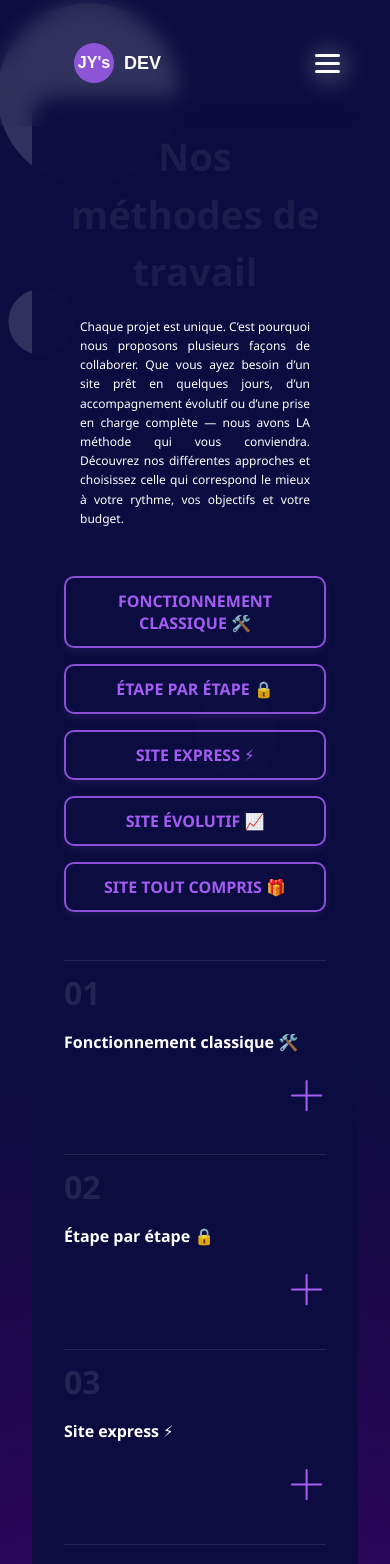
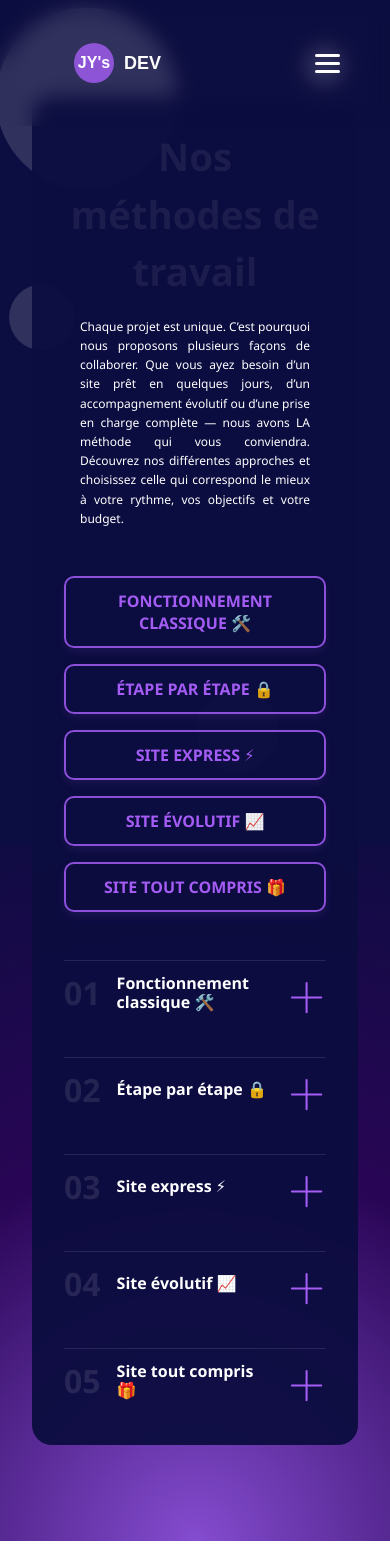
Before and after one commit to ledzsucrey213/jy-dev, a React (Vite) app: page /how-it-works in a window 390 px wide. Shown: the top 1564 px of the page. After the commit the page ends 1541 px from the top, so only its background shows below. Built offline with nearby package versions, Linux system fonts and the light colour scheme.

Commit message:
frontend

```diff
--- a/src/pages/HowItWorks/HowItWorks.css
+++ b/src/pages/HowItWorks/HowItWorks.css
@@ -247,8 +247,9 @@
   }
 
   .how-header {
-    flex-direction: column;
-    align-items: flex-start;
+    flex-direction: row;        /* ✅ en ligne */
+    align-items: center;        /* ✅ aligné verticalement */
+    justify-content: space-between; /* ✅ pousse la croix à droite */
   }
 
   .how-number {
```
